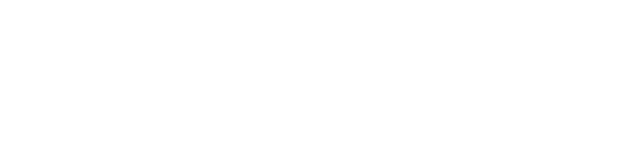
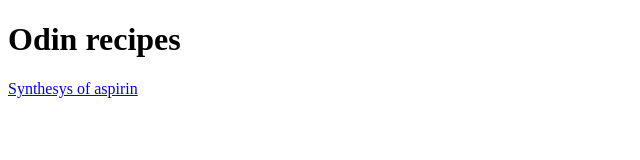
Before and after one commit to Vytho/odin-recipes, a plain HTML site: page index.html in a window 1280 px wide. Shown: the whole page, without its empty margins (0-640 px from the left). Drawn offline with Linux system fonts and the light colour scheme.

Commit message:
Add index.html

```diff
--- a/index.html
+++ b/index.html
@@ -7,5 +7,8 @@
 </head>
 <body>
 
+    <h1>Odin recipes</h1>
+    <a href="recipes/aspirin.html">Synthesys of aspirin</a>
+
 </body>
 </html>
```
